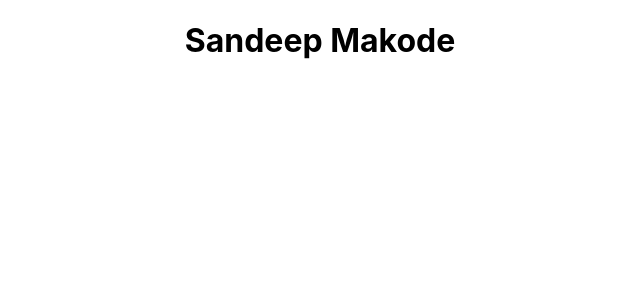
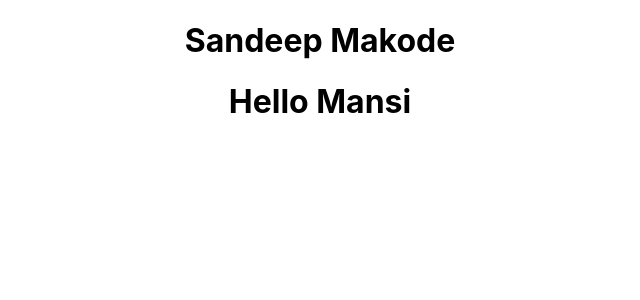
Before and after one commit to sandy171717/hook2, a React (Create React App) app in the folder hook/: page / in a window 1280 px wide. Shown: the top 300 px of the page, without its empty margins (320-960 px from the left). Built offline with nearby package versions, Linux system fonts and the light colour scheme.

Commit message:
done by sandeep

```diff
--- a/hook/src/App.js
+++ b/hook/src/App.js
@@ -1,12 +1,16 @@
 import React from 'react';
 import logo from './logo.svg';
 import './App.css';
+import UseHook from './components/UseHook';
 
 function App() {
   return (
     <div className="App">
     <h1>Sandeep Makode</h1>
 
+
+    <UseHook/>
+
     </div>
   );
 }
--- /dev/null
+++ b/hook/src/components/UseHook.js
@@ -0,0 +1,14 @@
+import React from 'react'
+
+function UseHook() {
+    return (
+        <div>
+
+
+        <h1>Hello Mansi</h1>
+
+        </div>
+    )
+}
+
+export default UseHook
```
